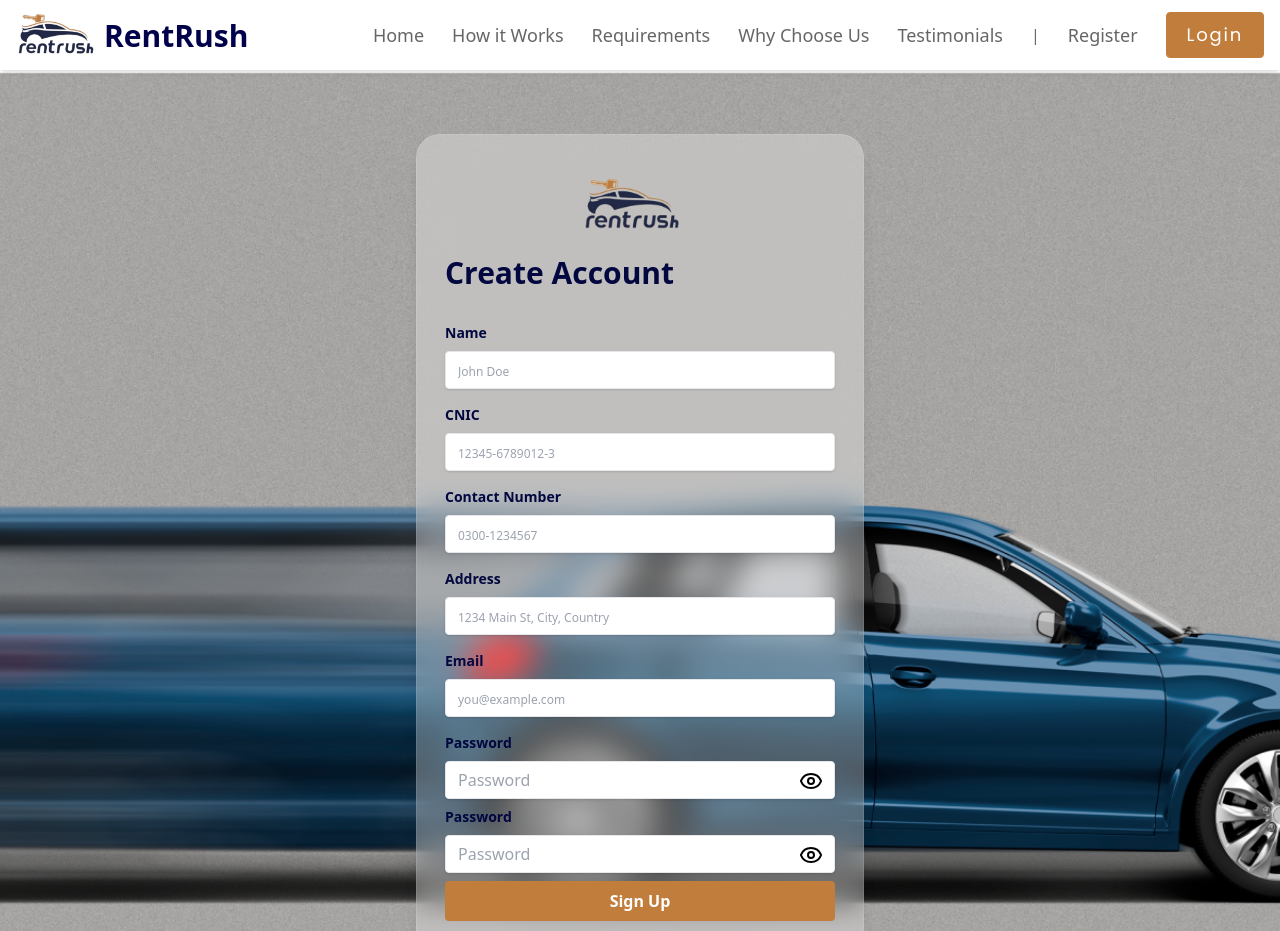
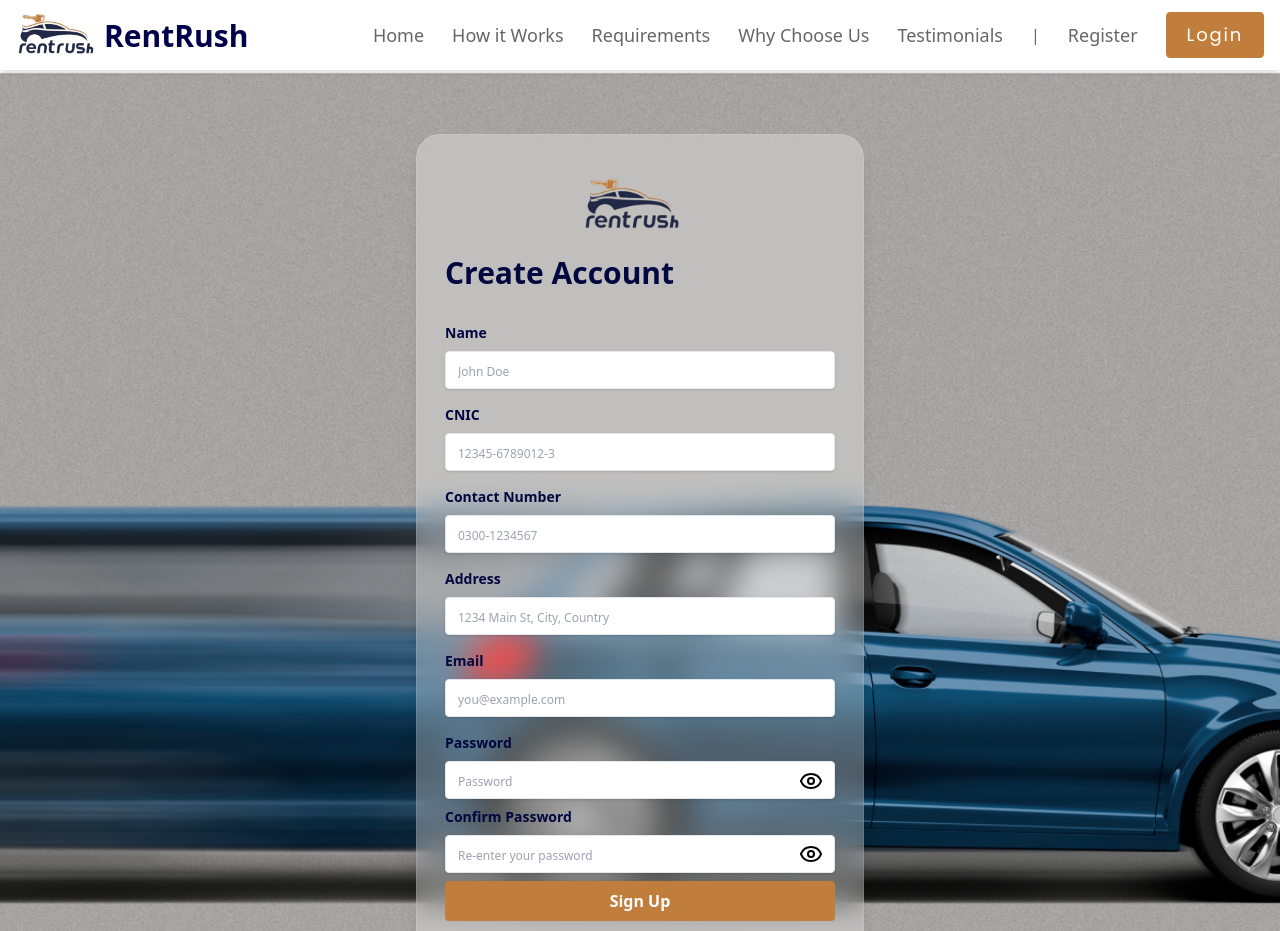
Before and after one commit to DevFawadKhan/RentRush-Front, a React (Vite) app: page /signup in a window 1280 px wide. Shown: the top 931 px of the page. Built offline with nearby package versions, Linux system fonts and the light colour scheme.

Commit message:
fix signup

```diff
--- a/src/components/signup.jsx
+++ b/src/components/signup.jsx
@@ -245,9 +245,15 @@ const [showPassword, setShowPassword] = useState(false);
       type={showPassword ? 'text' : 'password'}
       value={password}
       id="password"
-      onChange={(e) => setpassword(e.target.value)}
+      onChange={(e) =>{
+        setpassword(e.target.value)
+        validatePassword(e.target.value)
+      }}
       placeholder="Password"
-      className="shadow appearance-none border rounded w-full py-2 px-3 text-[#02073F] leading-tight focus:outline-none focus:shadow-outline"
+
+      className={`shadow placeholder:text-xs appearance-none border rounded w-full py-2 px-3 text-[#02073F] leading-tight focus:outline-none focus:shadow-outline ${
+        passwordError ? 'border-red-700' : ''
+      }`}
       required
     />
     <span
@@ -256,33 +262,39 @@ const [showPassword, setShowPassword] = useState(false);
     >
       {showPassword ? <EyeOff size={24} /> : <Eye size={24} />}
     </span>
+    {passwordError && (
+    <p className="text-red-700 text-xs mt-1">{passwordError}</p>
+  )}
     </div>
 
         {/* Confirm Password */}
         <div className="mb-2 relative">
   <label
     className="block text-[#02073F] text-sm font-bold mb-2"
-      htmlFor="password"
+    htmlFor="confirm-password"
   >
-      Password
+    Confirm Password
   </label>
+  <div className="relative">
     <input
       type={showPassword ? 'text' : 'password'}
       value={confirmPassword}
-      id="password"
+      id="confirm-password"
       onChange={(e) => setConfirmPassword(e.target.value)}
-      placeholder="Password"
-      className="shadow appearance-none border rounded w-full py-2 px-3 text-[#02073F] leading-tight focus:outline-none focus:shadow-outline"
+      placeholder="Re-enter your password"
+      className={`shadow placeholder:text-xs appearance-none border rounded w-full py-2 px-3 text-[#02073F] leading-tight focus:outline-none focus:shadow-outline ${
+        passwordError ? 'border-red-700' : ''
+      }`}
       required
     />
     <span
-      className="absolute top-9 right-3 cursor-pointer"
+      className="absolute top-1/2 right-3 transform -translate-y-1/2 cursor-pointer"
       onClick={() => setShowPassword(!showPassword)}
     >
       {showPassword ? <EyeOff size={24} /> : <Eye size={24} />}
     </span>
   </div>
-
+</div>
             {/* Centered Sign Up Button */}
             <div className="flex items-center justify-center">
               <button
```
Lines whose indentation alone changed are shown as unchanged.
